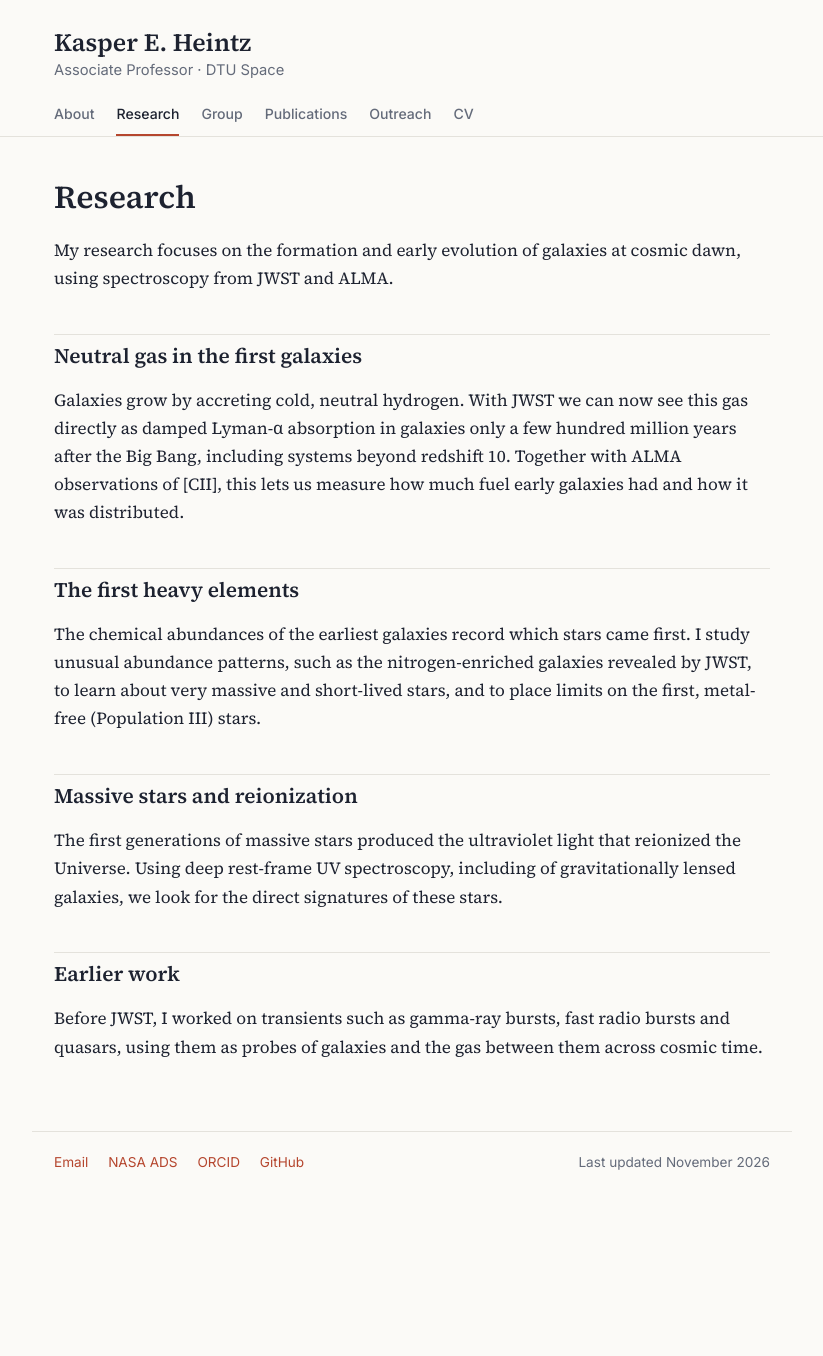
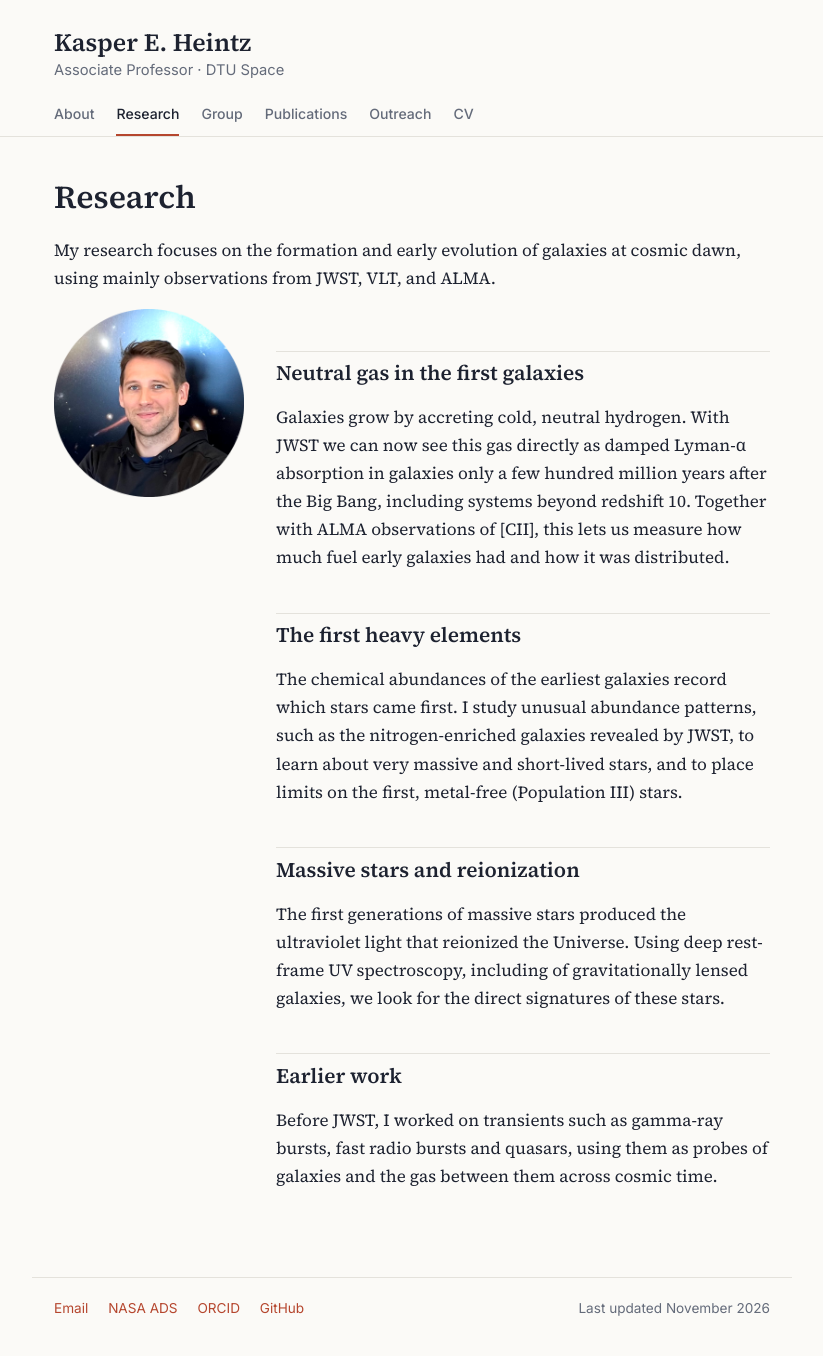
Before and after one commit to kasperheintz/kasperheintz.github.io, a Jekyll site: the page built from research.md, in a window 1280 px wide. Shown: the whole page, without its empty margins (228-1051 px from the left). Built offline with Jekyll 4.4.1, drawn with Linux system fonts in a browser that asks for light colours; before the commit the page ends 1210 px from its top, so only the background shows below that.

Commit message:
Revise research description and add introduction section
Updated research focus and added introductory content with an image.

```diff
--- a/research.md
+++ b/research.md
@@ -2,7 +2,11 @@
 title: Research
 ---
 
-My research focuses on the formation and early evolution of galaxies at cosmic dawn, using spectroscopy from JWST and ALMA.
+My research focuses on the formation and early evolution of galaxies at cosmic dawn, using mainly observations from JWST, VLT, and ALMA.
+
+<div class="intro" markdown="1">
+<img src="/images/KasperProfile_round.png" alt="Kasper E. Heintz">
+<div markdown="1">
 
 ## Neutral gas in the first galaxies
 
```
